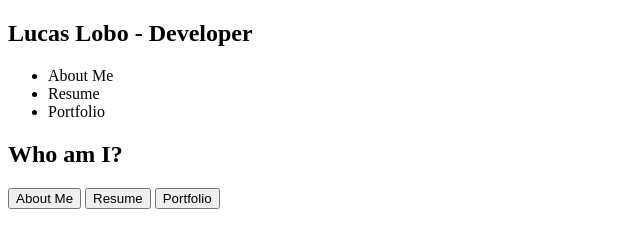
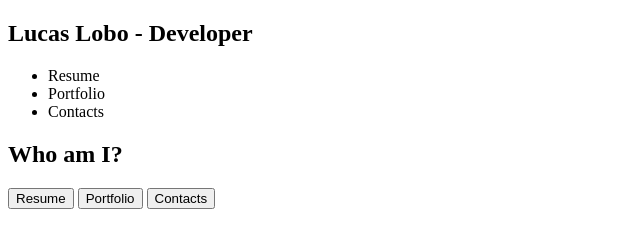
Before and after one commit to Llobo9403/Curriculum, a plain HTML site: page index.html in a window 1280 px wide. Shown: the full height of the page, 0-640 px from the left. Drawn offline with Linux system fonts and the light colour scheme.

Commit message:
Comms created
Links for the scripts and the stylesheets were created, and the page for contacts was added

```diff
--- a/index.html
+++ b/index.html
@@ -3,7 +3,7 @@
 <head>
     <meta charset="UTF-8">
     <meta name="viewport" content="width=device-width, initial-scale=1.0">
-
+    <link rel="stylesheet" href="./css/styles.css">
     <title>Lucas Lobo - Developer</title>
 
 </head>
@@ -16,9 +16,9 @@
         </div>
         <div>
             <ul>
-                <li><a>About Me</a></li>
                 <li><a>Resume</a></li>
                 <li><a>Portfolio</a></li>
+                <li><a>Contacts</a></li>
             </ul>
         </div>
     </nav>
@@ -35,11 +35,13 @@
         </div>
         <div>
             <div>
-                <button><a>About Me</a></button>
                 <button><a>Resume</a></button>
                 <button><a>Portfolio</a></button>
+                <button><a>Contacts</a></button>
             </div>
         </div>
+
+        <script src="./scripts/script.js"></script>
     </main>
 </body>
 </html>
```
